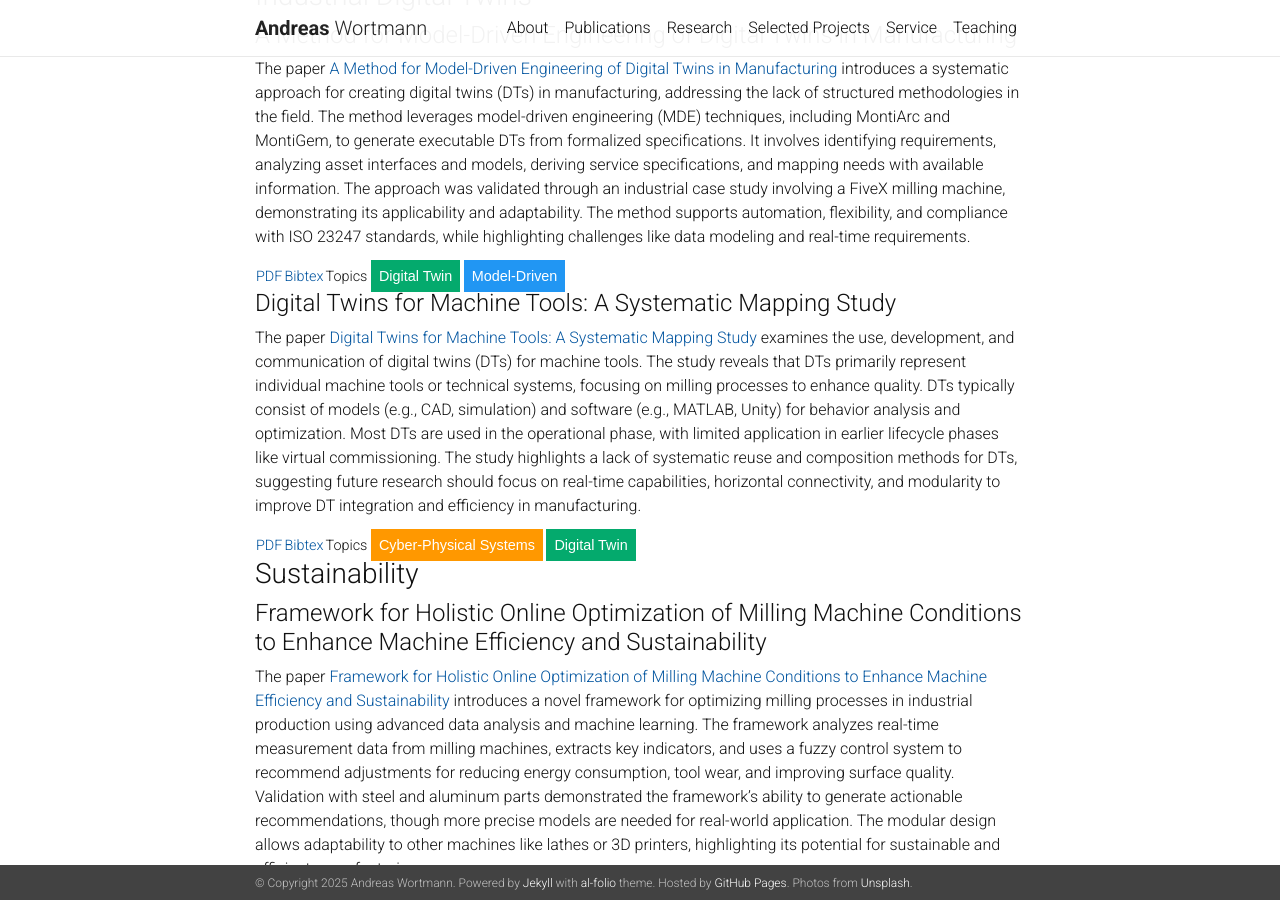
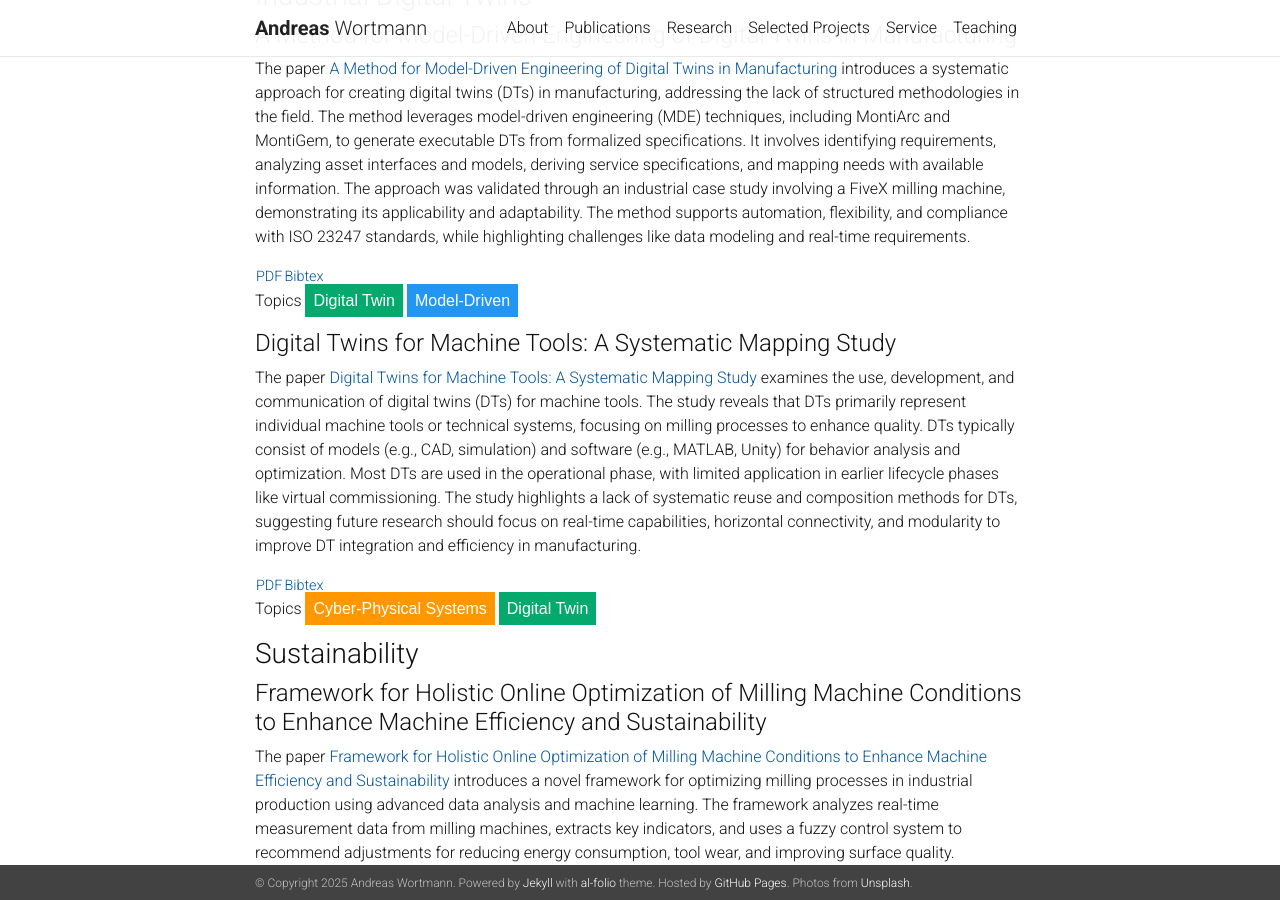
Before and after one commit to awortmann/awortmann.github.io, a Jekyll site: the page built from _pages/research/industry-40.md, in a window 1280 px wide and 900 px high, scrolled down 421 px. Built offline with Jekyll 4.4.1, drawn with Linux system fonts in a browser that asks for light colours; nearby versions of some CDN libraries; a style sheet for code colours, icons or effects is not loaded.

Commit message:
Minor update

```diff
--- a/_pages/research/industry-40.md
+++ b/_pages/research/industry-40.md
@@ -14,13 +14,17 @@ Industry 4.0, the fourth industrial revolution, raises new challenges for future
 
 The paper [A Method for Model-Driven Engineering of Digital Twins in Manufacturing](https://awortmann.github.io/downloads/paper/A_Method_for_Model-Driven_Engineering_of_Digital_Twins_in_Manufacturing.pdf) introduces a systematic approach for creating digital twins (DTs) in manufacturing, addressing the lack of structured methodologies in the field. The method leverages model-driven engineering (MDE) techniques, including MontiArc and MontiGem, to generate executable DTs from formalized specifications. It involves identifying requirements, analyzing asset interfaces and models, deriving service specifications, and mapping needs with available information. The approach was validated through an industrial case study involving a FiveX milling machine, demonstrating its applicability and adaptability. The method supports automation, flexibility, and compliance with ISO 23247 standards, while highlighting challenges like data modeling and real-time requirements.
 
-[PDF](https://awortmann.github.io/downloads/paper/A_Method_for_Model-Driven_Engineering_of_Digital_Twins_in_Manufacturing.pdf) | [Bibtex](https://raw.githubusercontent.com/awortmann/awortmann.github.io/master/_bibliography/andreaswortmann.bib) | Topics <span class="label dt">Digital Twin</span> <span class="label mde">Model-Driven</span>
+[PDF](https://awortmann.github.io/downloads/paper/A_Method_for_Model-Driven_Engineering_of_Digital_Twins_in_Manufacturing.pdf) | [Bibtex](https://raw.githubusercontent.com/awortmann/awortmann.github.io/master/_bibliography/andreaswortmann.bib)
+
+Topics <span class="label dt">Digital Twin</span> <span class="label mde">Model-Driven</span>
 
 #### Digital Twins for Machine Tools: A Systematic Mapping Study
 
 The paper [Digital Twins for Machine Tools: A Systematic Mapping Study](https://raw.githubusercontent.com/awortmann/awortmann.github.io/master/downloads/preprints/Digital_Twins_for_Machine_Tools_-_A_Systematic_Mapping_Study.pdf) examines the use, development, and communication of digital twins (DTs) for machine tools. The study reveals that DTs primarily represent individual machine tools or technical systems, focusing on milling processes to enhance quality. DTs typically consist of models (e.g., CAD, simulation) and software (e.g., MATLAB, Unity) for behavior analysis and optimization. Most DTs are used in the operational phase, with limited application in earlier lifecycle phases like virtual commissioning. The study highlights a lack of systematic reuse and composition methods for DTs, suggesting future research should focus on real-time capabilities, horizontal connectivity, and modularity to improve DT integration and efficiency in manufacturing.
 
-[PDF](https://raw.githubusercontent.com/awortmann/awortmann.github.io/master/downloads/preprints/Digital_Twins_for_Machine_Tools_-_A_Systematic_Mapping_Study.pdf) | [Bibtex](https://raw.githubusercontent.com/awortmann/awortmann.github.io/master/_bibliography/andreaswortmann.bib) | Topics <span class="label cps">Cyber-Physical Systems</span> <span class="label dt">Digital Twin</span>
+[PDF](https://raw.githubusercontent.com/awortmann/awortmann.github.io/master/downloads/preprints/Digital_Twins_for_Machine_Tools_-_A_Systematic_Mapping_Study.pdf) | [Bibtex](https://raw.githubusercontent.com/awortmann/awortmann.github.io/master/_bibliography/andreaswortmann.bib)
+
+Topics <span class="label cps">Cyber-Physical Systems</span> <span class="label dt">Digital Twin</span>
 
 ### Sustainability
 
```
